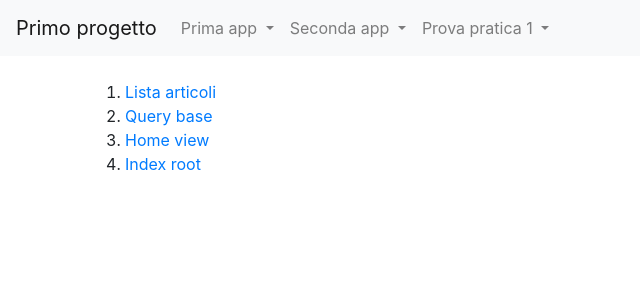
After one commit to StefanoNicastro/primo_progetto, a Django app: template news/templates/news/index_news.html in a window 1280 px wide. The commit adds this page. Shown: the top 300 px of the page, without its empty margins (0-640 px from the left). Run offline with Django 5.2, Linux system fonts and the light colour scheme; the template is opened without the code that fills it, so the values that code supplies are empty.

Commit message:
passo20_completo

```diff
--- /dev/null
+++ b/news/templates/news/index_news.html
@@ -0,0 +1,10 @@
+{% extends "base.html"%}
+{%block title%} {{block.super}} | Index Root {% endblock title%}
+{%block content%}
+    <ol>
+        <li><a href="{% url 'news:lista_articoli'%}">Lista articoli</a></li>
+        <li><a href="{% url 'news:query_base'%}">Query base</a></li>
+        <li><a href="{% url 'news:homeview'%}">Home view</a></li>
+        <li><a href="/">Index root</a></li>
+    </ol>
+{%endblock content%}
--- a/templates/index_root.html
+++ b/templates/index_root.html
@@ -6,6 +6,6 @@
         <li><a href="{% url 'prima_app:index'%}">Index prima app</a></li>
         <li><a href="{% url 'seconda_app:index'%}">Index seconda app</a></li>
         <li><a href="{% url 'prova_pratica_1:index'%}">Index prova pratica 1</a></li>
-        <li><a href="{% url 'news:index_news'%}">Index news</a></li>
+        <li><a href="{% url 'news:index'%}">Index news</a></li>
     </ol>
 {%endblock content%}
```
Also changed, not shown: news/templates/news/index_ news.html (deleted, +0 -7 lines).
